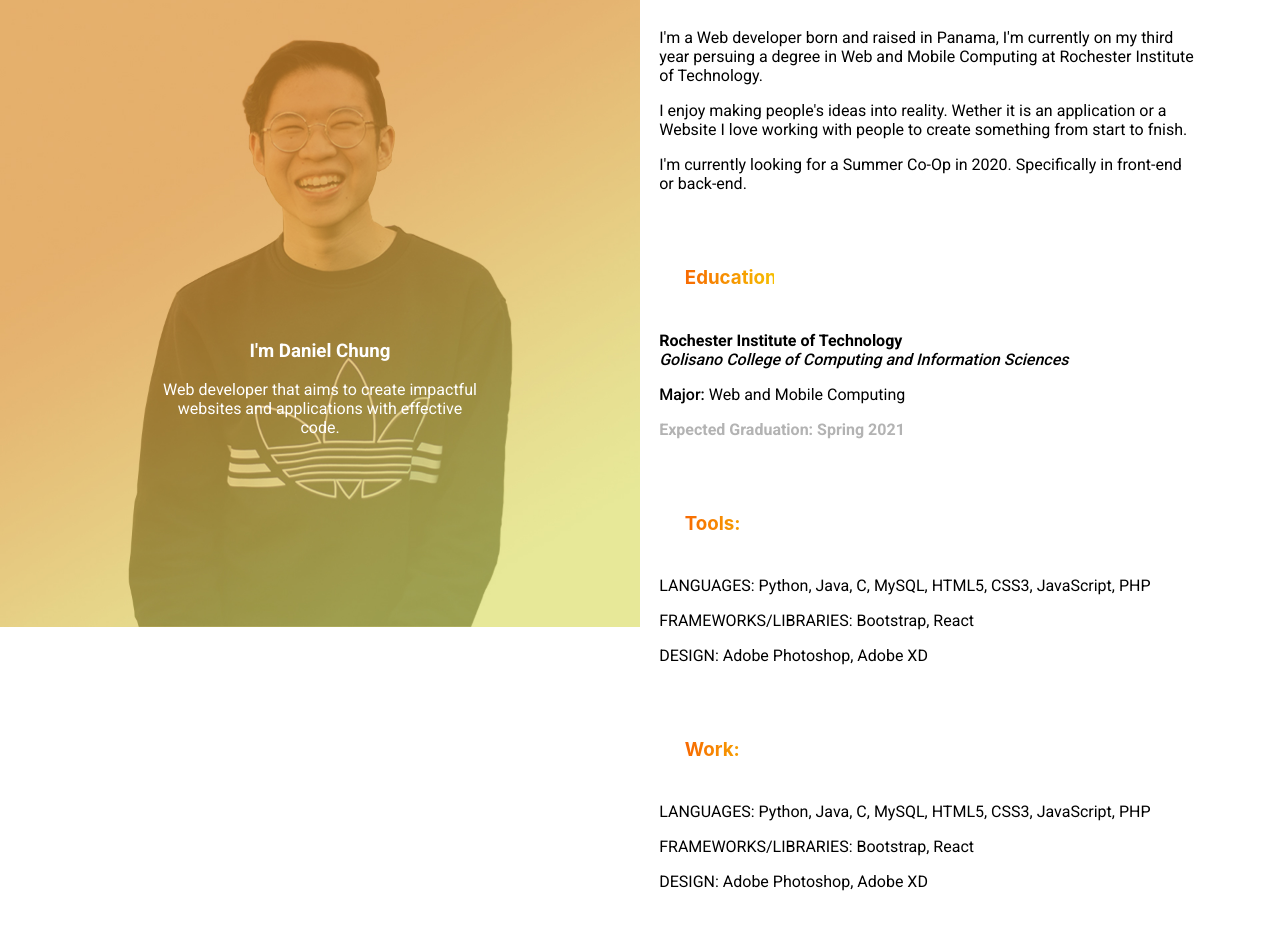
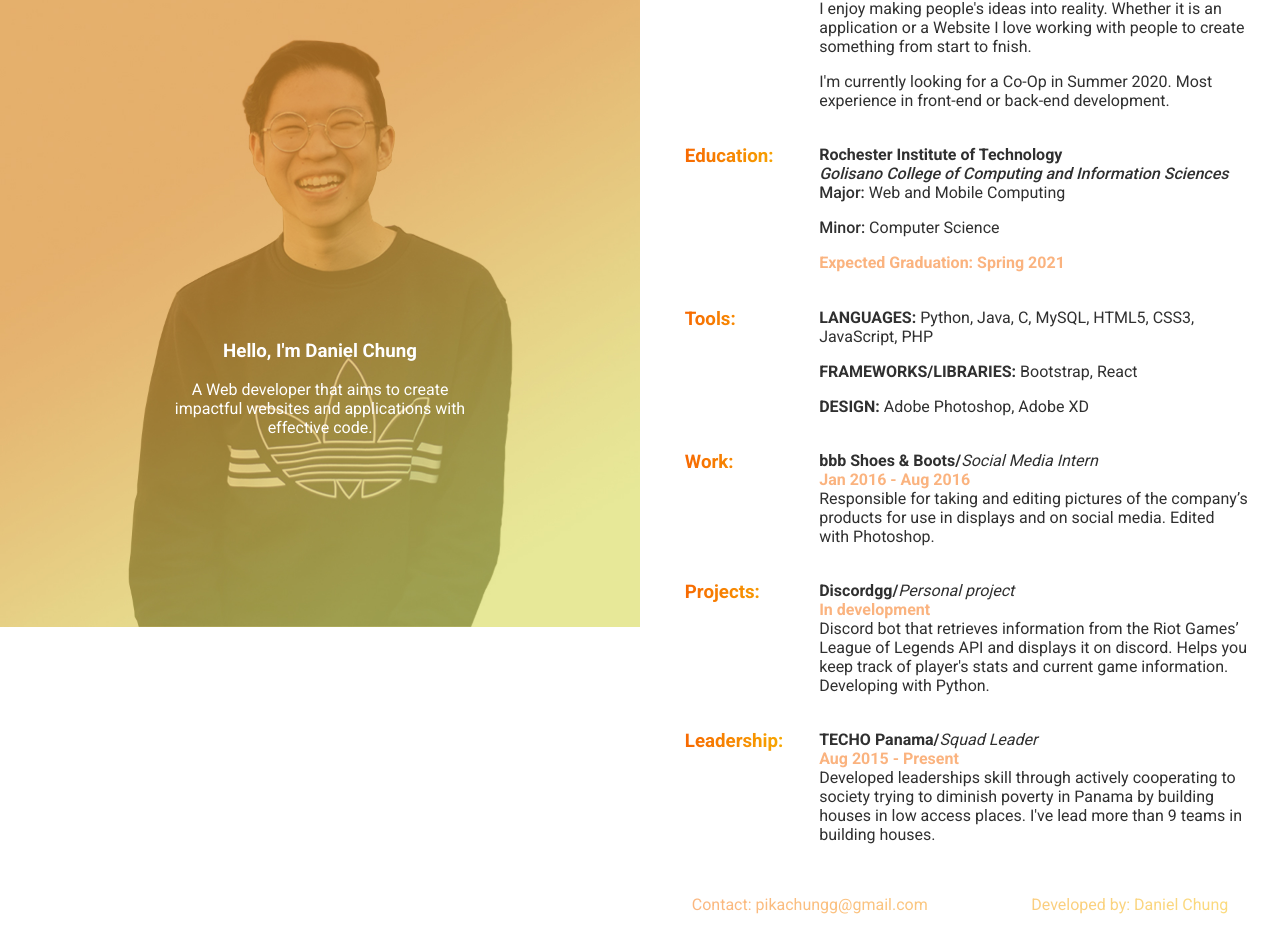
Before and after one commit to pikachungg/Resume_website, a React (Create React App) app: page / in a window 1280 px wide. Shown: the part 93-1045 px from the top of the page. Before the commit the page ends 1000 px from the top, so only its background shows below. Built offline with nearby package versions, Linux system fonts and the light colour scheme.

Commit message:
fixed margins

```diff
--- a/src/App.css
+++ b/src/App.css
@@ -1,3 +1,7 @@
+*{
+	font-family: 'Roboto', sans-serif;
+}
+
 .container {
 	width: 100vw;
 	height: 100vh;
@@ -6,8 +10,8 @@
 .left {
 	width: 50vw;
 	height: 100vh;
+	color: white;
 	float: left;
-	color: white;
 	position: fixed;
 	text-align: center;
 	overflow: hidden;
@@ -29,7 +33,8 @@
 	width: 50vw;
 	height: 100vh;
 	float: right;
-	background-color: white;
+	color: rgb(48, 48, 48);
+	background-color: #FFFFFF;
 }
 
 .container::after {
@@ -39,11 +44,13 @@
 }
 
 .introduction{
-	padding-top: 6%;
+	padding-top: 3%;
 }
 
 .introduction h3{
+	margin-top: 0;
 	margin-left: 7%;
+	padding-right: 7%;
 	width: 7vw;
 	float: left;
 	background: -webkit-linear-gradient(right, #F6BE00, #F76902);
@@ -52,18 +59,24 @@
 }
 
 .div-content {
-	margin-top: 1%;
-	width: 67vh;
-	margin-left: 3%;
+	width: 67%;
 	float: left;
 	font-family: 'Roboto', sans-serif;
+}
 
+.div-content p {
+	margin-top: 0;
 }
 
 .introduction::after {
 	display:block;
 	content:"";
 	clear:both;
+}
+
+.sub-title{
+	font-weight: 700;
+
 }
 
 .college-name {
@@ -73,7 +86,6 @@
 }
 
 .university {
-	padding-top: 3%;
 	font-weight: 700;
 	margin: 0 0 0;
 }
@@ -84,5 +96,40 @@
 
 .expected-graduation{
 	font-weight: 700;
-	color: rgb(179, 179, 179);
+	color: #F76902;
+	opacity: 50%;
 }
+
+.work {
+	font-weight: 700;
+	margin: 0 0 0;
+}
+
+.work-description {
+	font-weight: 200;
+	font-style: italic;
+	margin: 0 0 0;
+}
+
+.work-duration{
+	margin: 0 0 0;
+	color: #F76902;
+	opacity: 50%;
+	font-weight: 700;
+}
+
+footer {
+	height: 10vh;
+	width: 50vw;
+}
+
+.footer {
+	margin-top: 3%;
+	opacity: 50%;
+	display: flex;
+	justify-content: space-around;
+	/* color: #F76902; */
+	background: -webkit-linear-gradient(right, #F6BE00, #F76902);
+	-webkit-background-clip: text;
+  	-webkit-text-fill-color: transparent;
+}
--- a/src/App.js
+++ b/src/App.js
@@ -11,51 +11,81 @@
 			<div className="left">
 				<img src={me} alt="A picture of me"/>
 				<div className="image-content">
-					<h3>I'm Daniel Chung</h3>
-					<p>Web developer that aims to create impactful websites and applications with effective code.</p>
+					<h3>Hello, I'm Daniel Chung</h3>
+					<p>A Web developer that aims to create impactful websites and applications with effective code.</p>
 				</div>
 			</div>
 
+			{/* Introduction */}
 			<div className="right">
 				<div className="introduction">
 					<h3>Intro: </h3>
 					<div className="div-content">
-						<p>I'm a Web developer born and raised in Panama, I'm currently on my third year persuing a degree in Web and Mobile Computing at Rochester Institute of Technology.</p>
-						<p>I enjoy making people's ideas into reality. Wether it is an application or a Website I love working with people to create something from start to fnish.</p>
-						<p>I'm currently looking for a Summer Co-Op in 2020. Specifically in front-end or back-end.</p>
+						<p>I'm a Web developer born and raised in Panama. I'm currently on my third year pursuing a degree in Web and Mobile Computing at Rochester Institute of Technology.</p>
+						<p>I enjoy making people's ideas into reality. Whether it is an application or a Website I love working with people to create something from start to fnish.</p>
+						<p>I'm currently looking for a Co-Op in Summer 2020. Most experience in front-end or back-end development.</p>
 					</div>
 				</div>
 
+				{/* EDUCATION */}
 				<div className="introduction">
 					<h3>Education: </h3>
 					<div className="div-content">
 						<p className="university">Rochester Institute of Technology</p>
 						<p className="college-name">Golisano College of Computing and Information Sciences</p>
 						<p><span className="major">Major:</span> Web and Mobile Computing</p>
+						<p><span className="major">Minor:</span> Computer Science</p>
+
 						<p className="expected-graduation">Expected Graduation: Spring 2021</p>
 					</div>
 				</div>
-
+				{/* TOOLS */}
 				<div className="introduction">
 					<h3>Tools: </h3>
 					<div className="div-content">
-						<p>LANGUAGES: Python, Java, C, MySQL, HTML5, CSS3, JavaScript, PHP</p>
-						<p>FRAMEWORKS/LIBRARIES: Bootstrap, React</p>
-						<p>DESIGN: Adobe Photoshop, Adobe XD</p>
+						<p><span className="sub-title">LANGUAGES:</span> Python, Java, C, MySQL, HTML5, CSS3, JavaScript, PHP</p>
+						<p><span className="sub-title">FRAMEWORKS/LIBRARIES:</span> Bootstrap, React</p>
+						<p><span className="sub-title">DESIGN:</span> Adobe Photoshop, Adobe XD</p>
+					</div>
+				</div>
+				{/* WORK */}
+				<div className="introduction">
+					<h3>Work: </h3>
+					<div className="div-content">
+						<p className="work">bbb Shoes & Boots/<span className="work-description">Social Media Intern</span></p>
+						<p className="work-duration">Jan 2016 - Aug 2016</p>
+						<p>Responsible for taking and editing pictures of the company’s products for use in displays and on social media. Edited with Photoshop.</p>
+					</div>
+				</div>
+				{/* project */}
+				<div className="introduction">
+					<h3>Projects: </h3>
+					<div className="div-content">
+						<p className="work">Discordgg/<span className="work-description">Personal project</span></p>
+						<p className="work-duration">In development</p>
+						<p>Discord bot that retrieves information from the Riot Games’ League of Legends API and displays it on discord. Helps you keep track of player's stats and current game information. Developing with Python.</p>
+					</div>
+				</div>
+				{/* Leadership */}
+				<div className="introduction">
+					<h3>Leadership: </h3>
+					<div className="div-content">
+						<p className="work">TECHO Panama/<span className="work-description">Squad Leader</span></p>
+						<p className="work-duration">Aug 2015 - Present</p>
+						<p>Developed leaderships skill through actively cooperating to society trying to diminish poverty in Panama by building houses in low access places. I've lead more than 9 teams in building houses.</p>
 					</div>
 				</div>
 
-				<div className="introduction">
-					<h3>Work: </h3>
-					<div className="div-content">
-						<p>LANGUAGES: Python, Java, C, MySQL, HTML5, CSS3, JavaScript, PHP</p>
-						<p>FRAMEWORKS/LIBRARIES: Bootstrap, React</p>
-						<p>DESIGN: Adobe Photoshop, Adobe XD</p>
+				{/* FOOTER */}
+
+				<footer>
+					<div className="footer">
+						<p>Contact: pikachungg@gmail.com</p>
+						<p>Developed by: Daniel Chung</p>
 					</div>
-				</div>
+				</footer>
 
 			</div>
-
 		</div>
     </div>
   );
```
